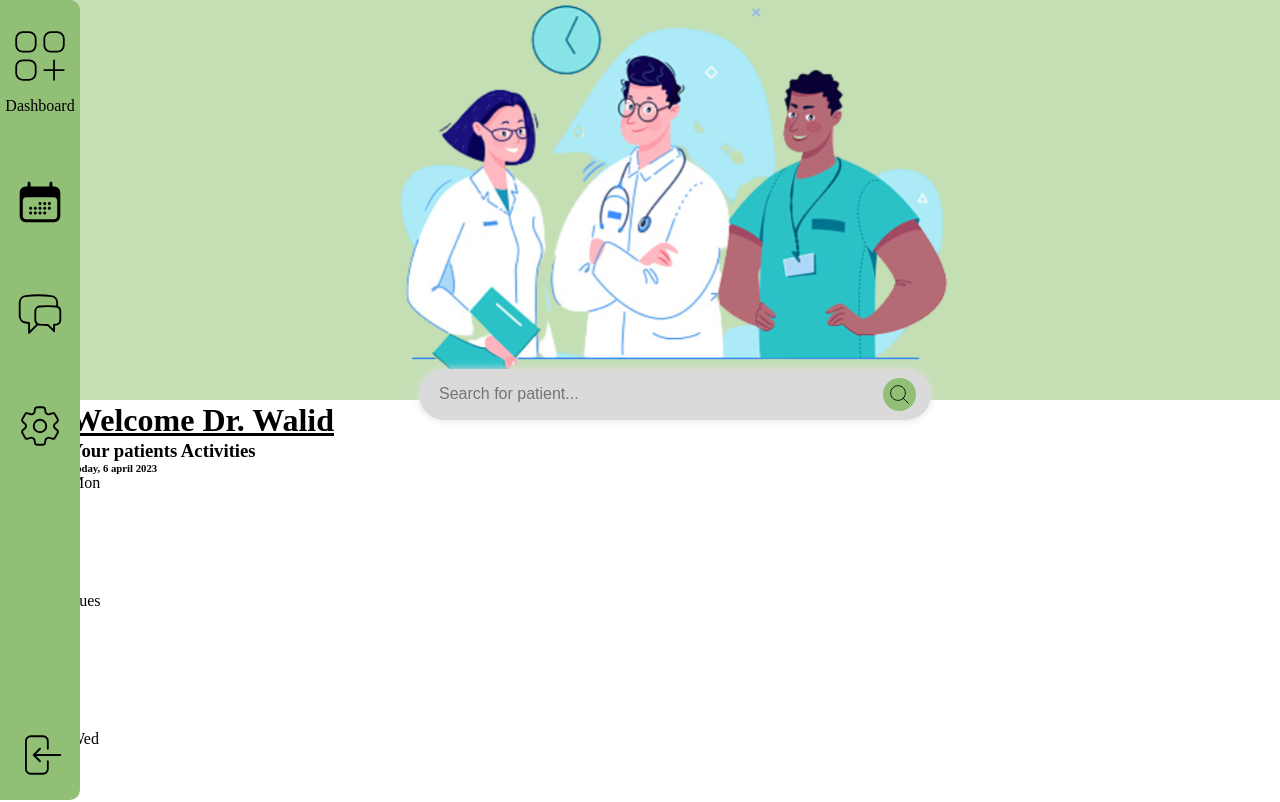
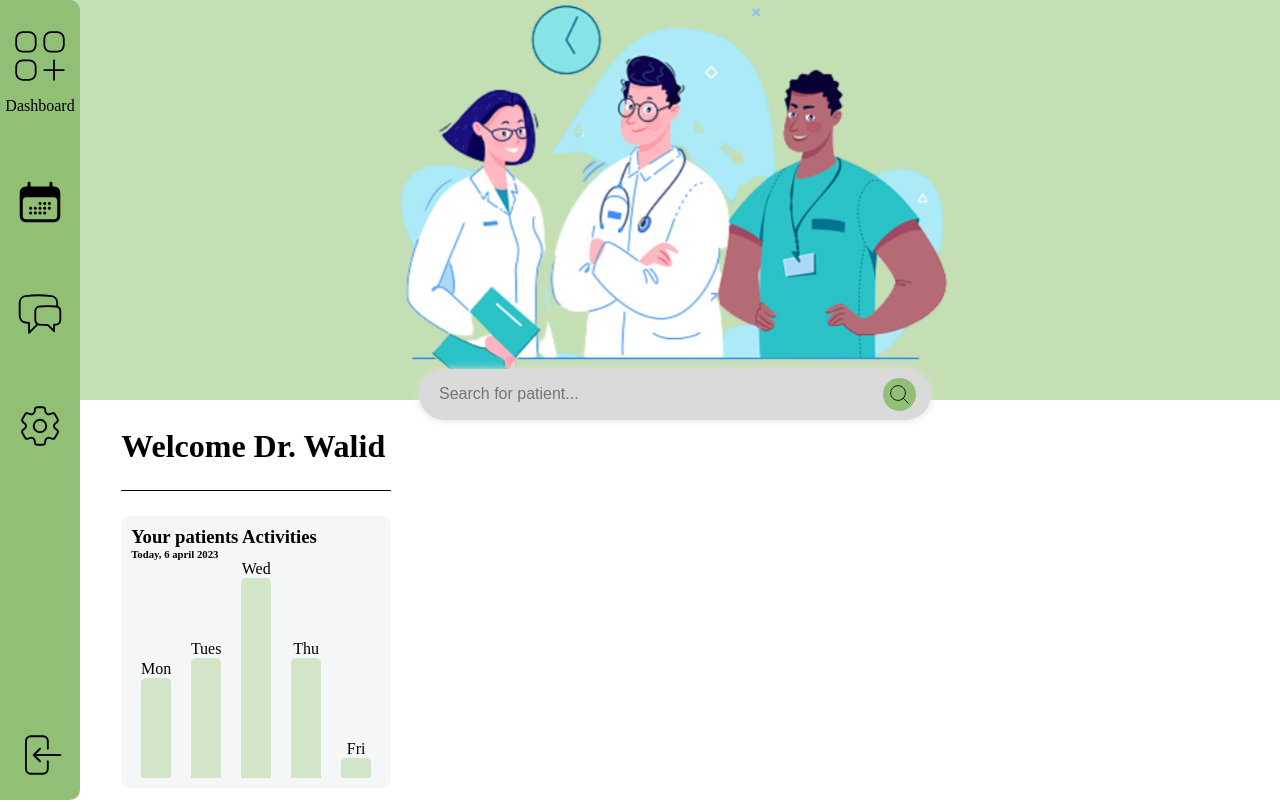
Before and after one commit to PamelaKaram/FE-Patient-Management-Software, a Next.js app: page /doctor in a window 1280 px wide. Shown: the top 802 px of the page. Built offline with nearby package versions, Linux system fonts and the light colour scheme.

Commit message:
css for welcome comp + bars + stat card

```diff
--- a/src/styles/Welcome.module.css
+++ b/src/styles/Welcome.module.css
@@ -1,6 +1,45 @@
+.main {
+    margin: 2vh 4vw ;
+}
+
 .main > h1 {
     font-size: 2rem ;
     font-weight: bold;
-    text-decoration: underline;
-    line-height: 40px ;
+    line-height: 60px ;
+    position: relative;
+    margin-bottom: 40px ;
 }
+.main > h1::after {
+    content: "";
+    position: absolute;
+    left: 0;
+    bottom: -15px;
+    width: 100%;
+    border-bottom: 1px solid black;
+}
+.main .card {
+    background-color:#F5F6F8;
+    padding: 10px ;
+    border-radius: 10px ;
+}
+
+.stats {
+    display: flex ;
+    flex-direction: row;
+    align-items: end;
+}
+.bar {
+    text-align: center;
+
+}
+.bar > div {
+    border-top-right-radius: 5px ;
+    border-top-left-radius: 5px ;
+    background-color:#D2E5C9;
+    margin: 0 10px ;
+    width: 30px ;
+}
+/* pamelaaaaa */
+/* div.stats:nth-child(1) {
+    background-color: red ;
+} */
```
